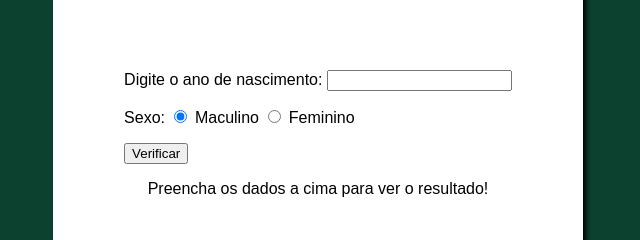
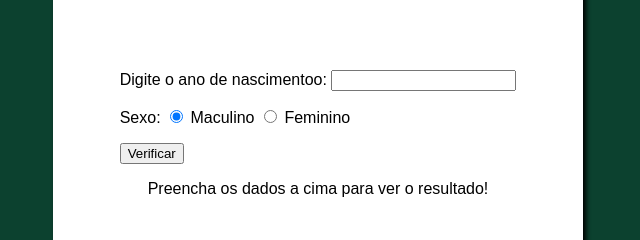
Before and after one commit to Marques894/Curso-em-Video, a plain HTML site: page JavaScript/verificacao_idade/index.html in a window 1280 px wide. Shown: the part 219-459 px from the top of the page, 322-962 px from the left. Drawn offline with Linux system fonts and the light colour scheme.

Commit message:
Update index.html

```diff
--- a/JavaScript/verificacao_idade/index.html
+++ b/JavaScript/verificacao_idade/index.html
@@ -16,7 +16,7 @@
     <section>
         <div>
             <p>
-                Digite o ano de nascimento:
+                Digite o ano de nascimentoo:
                 <input type="number" name="txtano" id="txtano" min="0">
             </p>
             <p>
```
